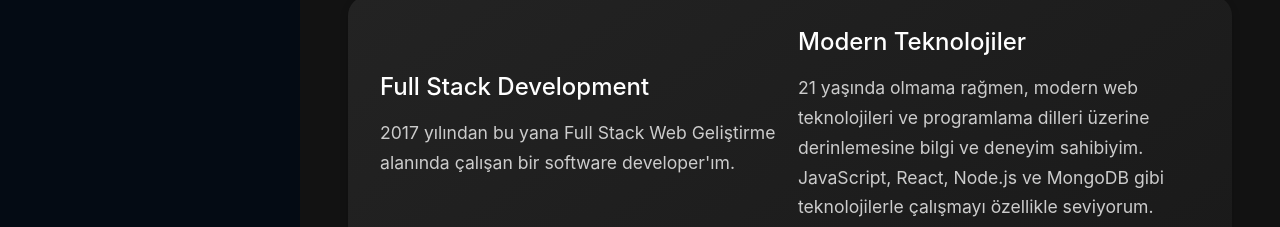
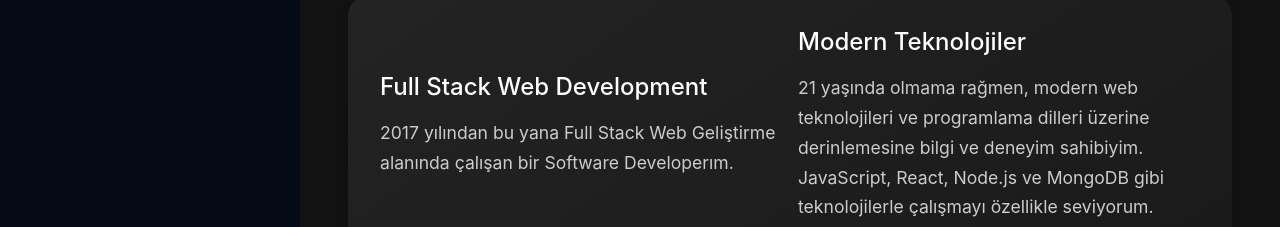
Before and after one commit to aktashekimcan/hekimcan-website-3, a Next.js app: page /about in a window 1280 px wide. Shown: the part 532-759 px from the top of the page. Built offline with nearby package versions, Linux system fonts and the light colour scheme.

Commit message:
Updated about.tsx

```diff
--- a/pages/about.tsx
+++ b/pages/about.tsx
@@ -198,10 +198,10 @@ const About = () => {
   return (
     <>
       <Head>
-        <title>About - Hekim Aktaş's Portfolio</title>
+        <title>Hakkımda - Hekim Aktaş Portfolio</title>
         <meta
           name="description"
-          content="Hekim Aktaş Software Developer Portfolio About Page"
+          content="Hekim Aktaş Software Developer Portfolio Hakkımda Sayfası"
         />
       </Head>
       <AboutContainer>
@@ -247,10 +247,10 @@ const About = () => {
         </Card>
         <InfoCard>
           <div>
-            <h2>Full Stack Development</h2>
+            <h2>Full Stack Web Development</h2>
             <p>
               2017 yılından bu yana Full Stack Web Geliştirme alanında çalışan
-              bir software developer'ım.
+              bir Software Developerım.
             </p>
           </div>
           <div>
```
